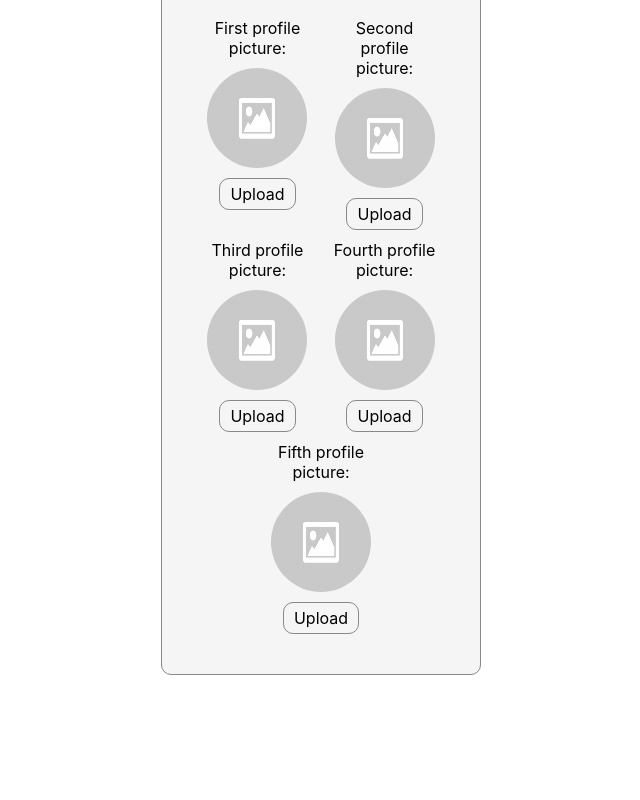
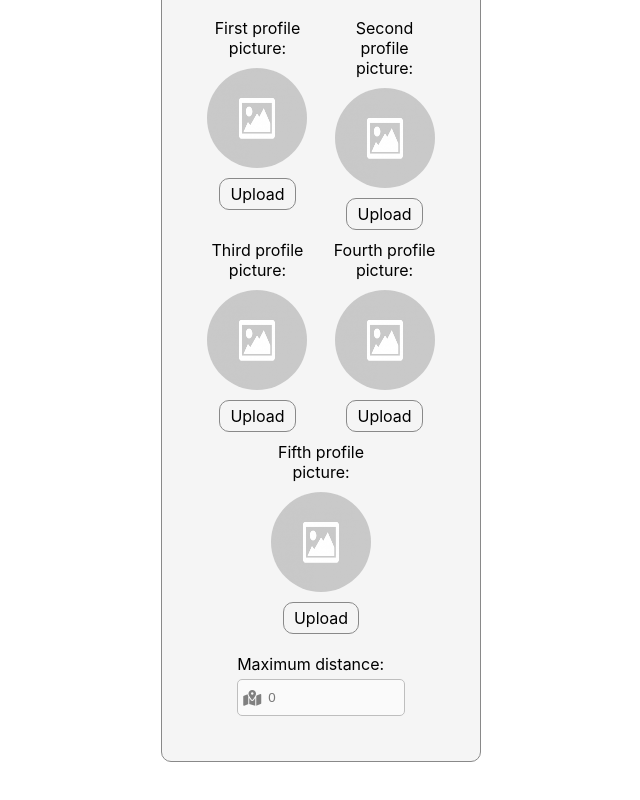
Before and after one commit to ivangeorgiev34/FlameDating, a React (Create React App) app: page /register in a window 1280 px wide. Shown: the part 1114-1914 px from the top of the page, without its empty margins (319-959 px from the left). Before the commit the page ends 1849 px from the top, so only its background shows below. Built offline with nearby package versions, Linux system fonts and the light colour scheme.

Commit message:
Add maximumDistanceContainer class element

```diff
--- a/src/pages/Register/Register.tsx
+++ b/src/pages/Register/Register.tsx
@@ -10,6 +10,7 @@ import { lastNameValidation } from "../../validators/register/lastNameValidation
 import { heightValidation } from "../../validators/register/heightValidation/heightValidation";
 import { ageValidation } from "../../validators/register/ageValidation/ageValidation";
 import { firstProfilePictureValidation } from "../../validators/register/firstProfilePictureValidation/firstProfilePictureValidation";
+import { maximumDistanceValidation } from "../../validators/register/maximumDistanceValidation/maximumDistanceValidation";
 
 export const Register: React.FC = () => {
   const { formValues, onFormChange, onFormChangeImage, onFormTextAreaChange } =
@@ -297,6 +298,26 @@ export const Register: React.FC = () => {
         <div className={styles.profilePicturesContainer}>
           {generateProfilePictureContainers()}
         </div>
+        <div className={styles.maximumDistanceContainer}>
+          <label htmlFor="maximumDistance">Maximum distance:</label>
+          <div className={styles.maximumDistanceInputContainer}>
+            <i className="fa-solid fa-map-location-dot"></i>
+            <input
+              type="number"
+              name="maximumDistance"
+              placeholder="Maximum distance..."
+              value={formValues.maximumDistance}
+              onChange={(e) => onFormChange(e)}
+              onBlur={(e) =>
+                onFormErrorChange(
+                  e,
+                  maximumDistanceValidation(formValues.maximumDistance)
+                )
+              }
+            />
+          </div>
+          <span className={styles.error}>{formErrors.maximumDistance}</span>
+        </div>
       </div>
     </div>
   );
```
